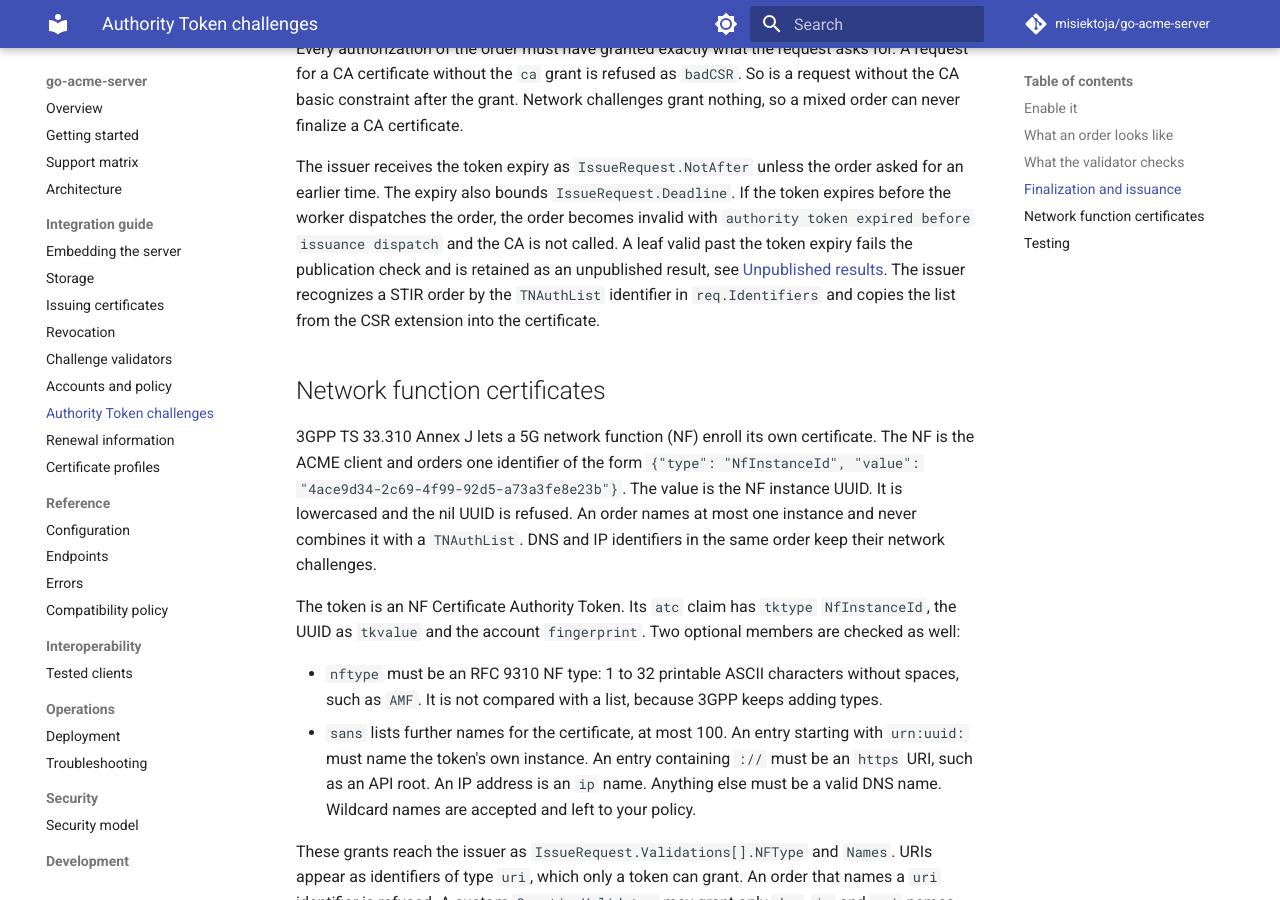
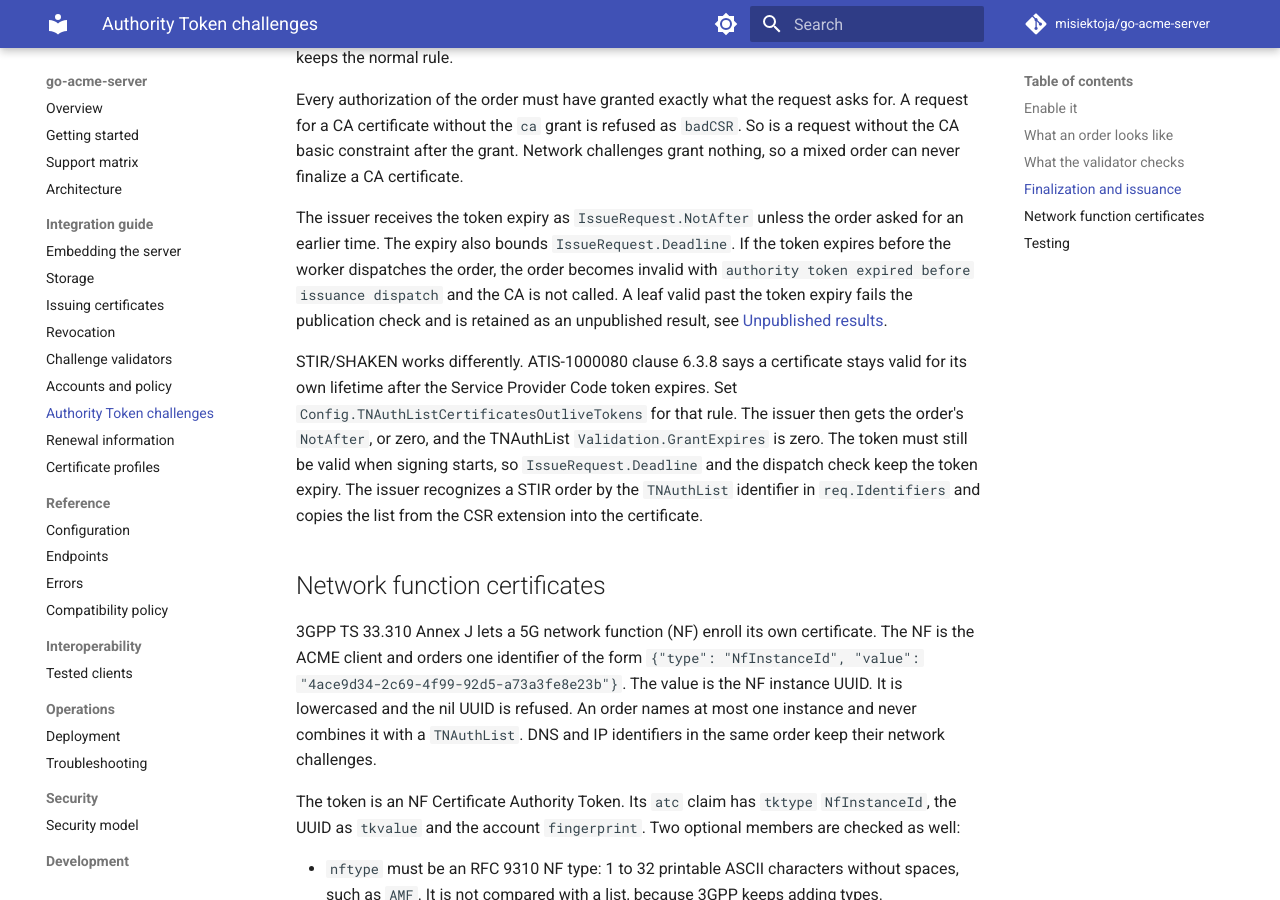
Before and after one commit to misiektoja/go-acme-server, an MkDocs documentation site: the page built from docs/guide/authority-tokens.md, in a window 1280 px wide and 900 px high, scrolled down 2305 px. Built offline with MkDocs 1.6.1 and Material for MkDocs 9.7.7, drawn with Linux system fonts in a browser that asks for light colours; comment, search, counter and statistics services are not loaded; some of the changed text lies outside the part shown.

Commit message:
docs: describe the atc field and STIR/SHAKEN certificate validity

```diff
--- a/docs/guide/authority-tokens.md
+++ b/docs/guide/authority-tokens.md
@@ -44,8 +44,10 @@ a DER `TNAuthorizationList` from RFC 8226. That identifier receives a single `tk
 with `tkauth-type` set to `atc`. Any DNS or IP identifiers in the same order keep their network
 challenges.
 
-The client answers the challenge with a payload of the form `{"tkauth": "<token>"}`. The server
-stores the token on the challenge and hands it to the validator.
+The client answers the challenge with a payload of the form `{"tkauth": "<token>"}`. STIR/SHAKEN
+clients built to ATIS-1000080 clause 6.3.5.2 send `{"atc": "<token>"}` instead, and the server
+accepts either. A payload that carries both with different tokens is refused as `malformed`. The
+server stores the token on the challenge and hands it to the validator.
 
 ## What the validator checks
 
@@ -91,7 +93,14 @@ The issuer receives the token expiry as `IssueRequest.NotAfter` unless the order
 earlier time. The expiry also bounds `IssueRequest.Deadline`. If the token expires before the worker
 dispatches the order, the order becomes invalid with `authority token expired before issuance
 dispatch` and the CA is not called. A leaf valid past the token expiry fails the publication check and is retained as an
-unpublished result, see [Unpublished results](issuance.md#unpublished-results). The issuer recognizes a STIR order by the
+unpublished result, see [Unpublished results](issuance.md#unpublished-results).
+
+STIR/SHAKEN works differently. ATIS-1000080 clause 6.3.8 says a certificate stays valid for its
+own lifetime after the Service Provider Code token expires. Set
+`Config.TNAuthListCertificatesOutliveTokens` for that rule. The issuer then gets the order's
+`NotAfter`, or zero, and the TNAuthList `Validation.GrantExpires` is zero. The token must still be
+valid when signing starts, so `IssueRequest.Deadline` and the dispatch check keep the token
+expiry. The issuer recognizes a STIR order by the
 `TNAuthList` identifier in `req.Identifiers` and copies the list from the CSR extension into the
 certificate.
 
```
Also changed, not shown: docs/guide/issuance.md (+2 -2 lines), docs/reference/configuration.md (+2 -0 lines), docs/support-matrix.md (+1 -1 lines).
